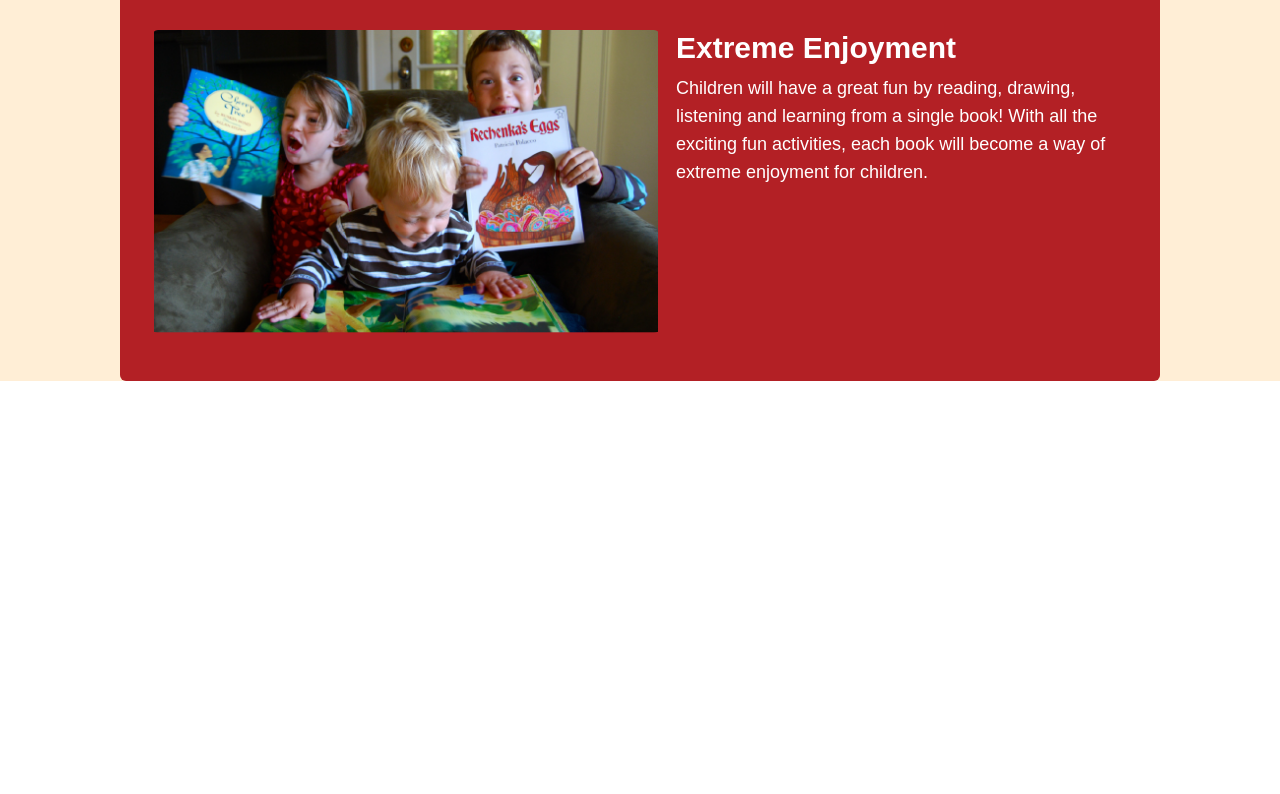
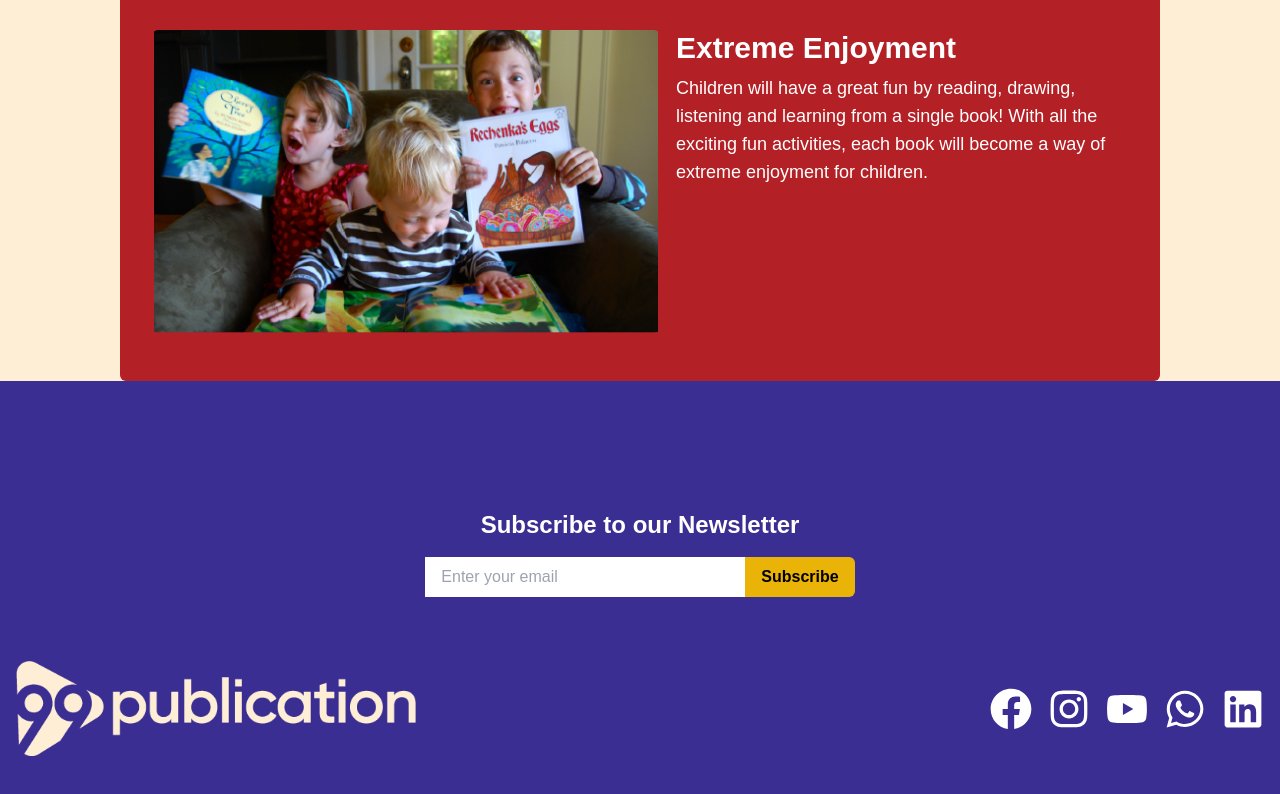
Before and after one commit to Ebtesham-21/99BOOKECOMFINAL, a Next.js app: page / in a window 1280 px wide. Shown: the part 4827-5621 px from the top of the page. Before the commit the page ends 5208 px from the top, so only its background shows below. Built offline with nearby package versions, Linux system fonts and the light colour scheme.

Commit message:
social icons need to change in footer

```diff
--- a/app/layout.tsx
+++ b/app/layout.tsx
@@ -8,6 +8,7 @@ import ExploreByAge from "@/components/ExploreByAge";
 import BookCategories from "@/components/BookCategories";
 import BookBundles from "@/components/BookBundles";
 import WhyAreWeSpecial from "@/components/WhyAreWeSpecial";
+import Footer from "@/components/layout/Footer";
 
 const geistSans = Geist({
   variable: "--font-geist-sans",
@@ -58,6 +59,10 @@ export default function RootLayout({
             <WhyAreWeSpecial/>
           </div>
 
+          <div >
+            <Footer/>
+          </div>
+
         </div>
 
 
--- a/components/layout/Footer.tsx
+++ b/components/layout/Footer.tsx
@@ -6,7 +6,7 @@ import { FaFacebook, FaInstagram, FaYoutube, FaWhatsapp, FaLinkedin } from "reac
 
 const Footer: React.FC = () => {
     return (
-        <footer className="bg-[#3A2E92] text-white py-8">
+        <footer className="bg-[#3A2E92] text-white pt-32 pb-12">
             <div className="container mx-auto px-4 flex flex-col">
                 {/* NewsLetter Section      */}
                 <div className="text-center mb-8">
@@ -29,25 +29,25 @@ const Footer: React.FC = () => {
                 <div className="flex justify-between items-center mt-8">
                     {/* Logo */}
                     <Link href="/" className="flex items-center">
-                        <Image src="/logo.png" alt="BookStore Logo" width={50} height={50} />
+                        <Image src="/logo.png" alt="BookStore Logo" width={400} height={400} />
 
                     </Link>
 
                     <div className="flex space-x-4">
                         <Link href="#" className="hover:text-yellow-500">
-                            <FaFacebook size={24}/>
+                            <FaFacebook size={42}/>
                         </Link>
                         <Link href="#" className="hover:text-yellow-500">
-                            <FaInstagram size={24}/>
+                            <FaInstagram size={42}/>
                         </Link>
                         <Link href="#" className="hover:text-yellow-500">
-                            <FaYoutube size={24}/>
+                            <FaYoutube size={42}/>
                         </Link>
                         <Link href="#" className="hover:text-yellow-500">
-                            <FaWhatsapp size={24}/>
+                            <FaWhatsapp size={42}/>
                         </Link>
                         <Link href="#" className="hover:text-yellow-500">
-                            <FaLinkedin size={24}/>
+                            <FaLinkedin size={42}/>
                         </Link>
 
                     </div>
```
Also changed, not shown: public/logo.png (added).
